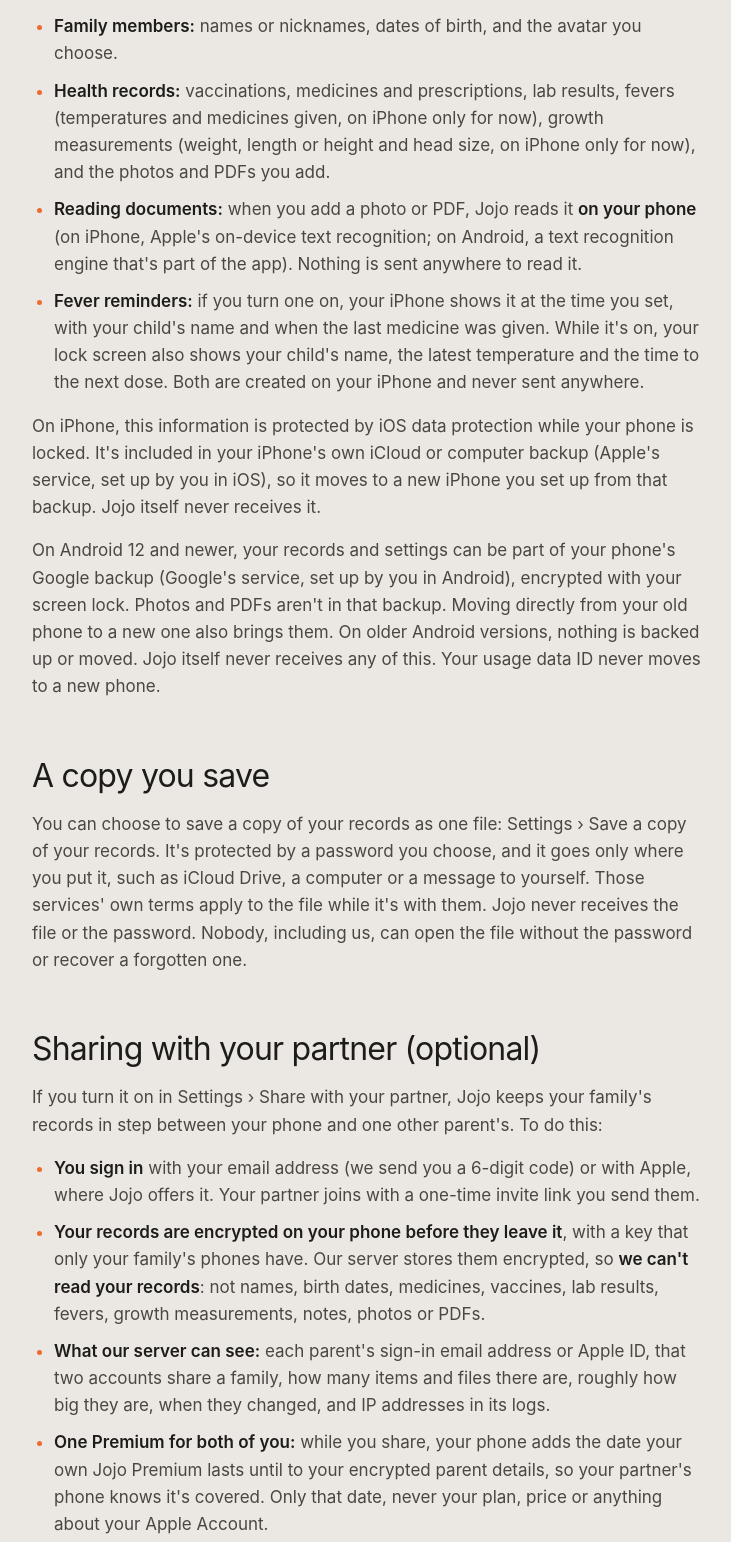
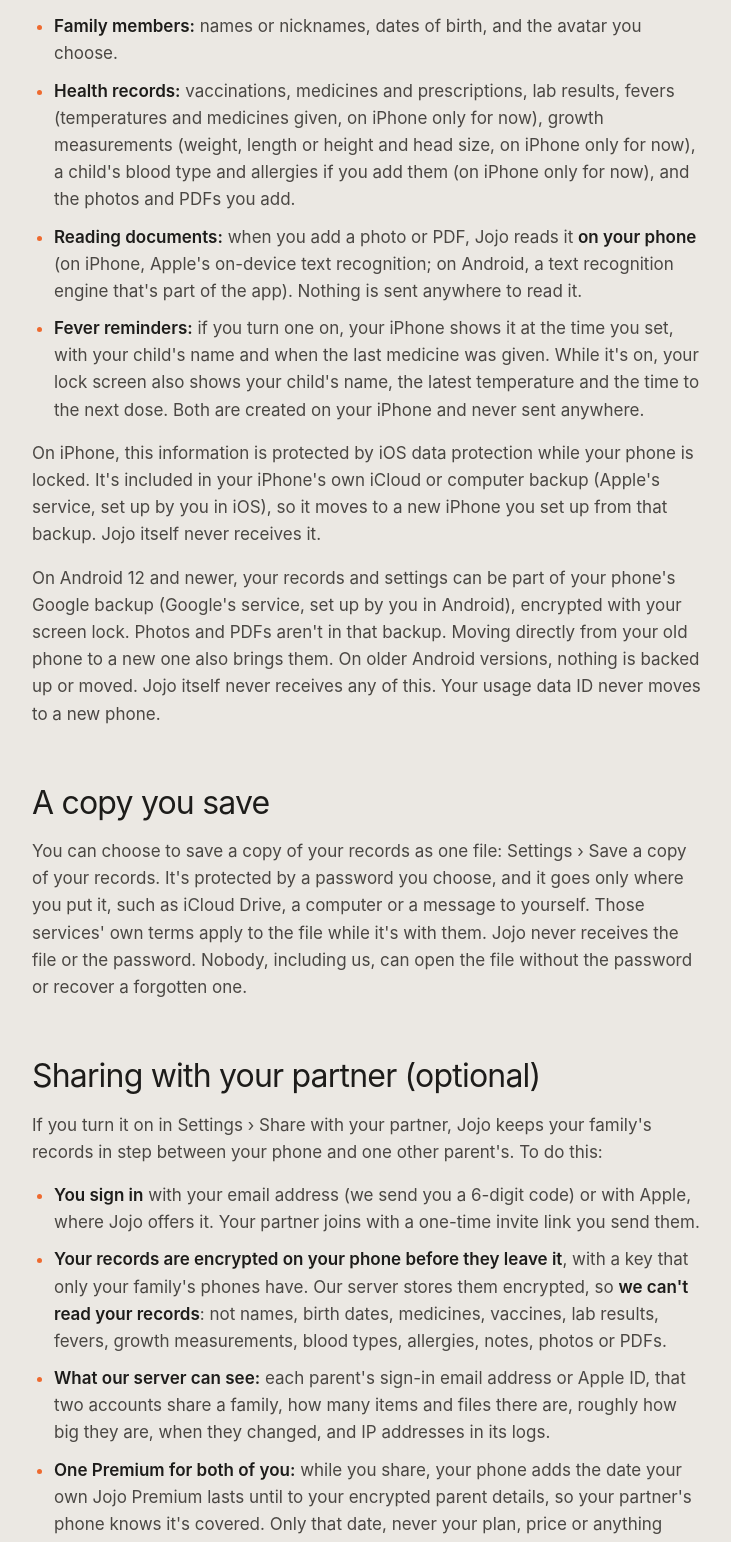
Before and after one commit to ahmmusallam/jojo-site, a plain HTML site: page privacy/index.html in a window 1280 px wide. Shown: the part 651-2193 px from the top of the page, without its empty margins (272-1003 px from the left). Drawn offline with Linux system fonts and the light colour scheme.

Commit message:
Privacy page: the medical card's blood type and allergies (2.0)
Brings the policy text in line with jojo-ios docs/privacy/index.html at 0fbaca0:
- What stays on your phone: a child's blood type and allergies, if added
- Sharing: blood types and allergies are among what the server can't read

Everything else already matched. The page's head, nav, footer and styling are unchanged.

Co-Authored-By: Claude Opus 5.5 <noreply@anthropic.com>
Claude-Session: https://claude.ai/code/session_01QTeRfS5TTDaHJwZysR1RwH

```diff
--- a/privacy/index.html
+++ b/privacy/index.html
@@ -70,7 +70,7 @@ encrypted, and we still can't read them.</p></div>
 <h2>What stays on your phone</h2>
 <ul>
 <li><strong>Family members:</strong> names or nicknames, dates of birth, and the avatar you choose.</li>
-<li><strong>Health records:</strong> vaccinations, medicines and prescriptions, lab results, fevers (temperatures and medicines given, on iPhone only for now), growth measurements (weight, length or height and head size, on iPhone only for now), and the photos
+<li><strong>Health records:</strong> vaccinations, medicines and prescriptions, lab results, fevers (temperatures and medicines given, on iPhone only for now), growth measurements (weight, length or height and head size, on iPhone only for now), a child's blood type and allergies if you add them (on iPhone only for now), and the photos
   and PDFs you add.</li>
 <li><strong>Reading documents:</strong> when you add a photo or PDF, Jojo reads it <strong>on your phone</strong>
   (on iPhone, Apple's on-device text recognition; on Android, a text recognition engine that's
@@ -99,7 +99,7 @@ between your phone and one other parent's. To do this:</p>
   offers it. Your partner joins with a one-time invite link you send them.</li>
 <li><strong>Your records are encrypted on your phone before they leave it</strong>, with a key that only your
   family's phones have. Our server stores them encrypted, so <strong>we can't read your records</strong>:
-  not names, birth dates, medicines, vaccines, lab results, fevers, growth measurements, notes, photos or PDFs.</li>
+  not names, birth dates, medicines, vaccines, lab results, fevers, growth measurements, blood types, allergies, notes, photos or PDFs.</li>
 <li><strong>What our server can see:</strong> each parent's sign-in email address or Apple ID, that two accounts
   share a family, how many items and files there are, roughly how big they are, when they
   changed, and IP addresses in its logs.</li>
```
